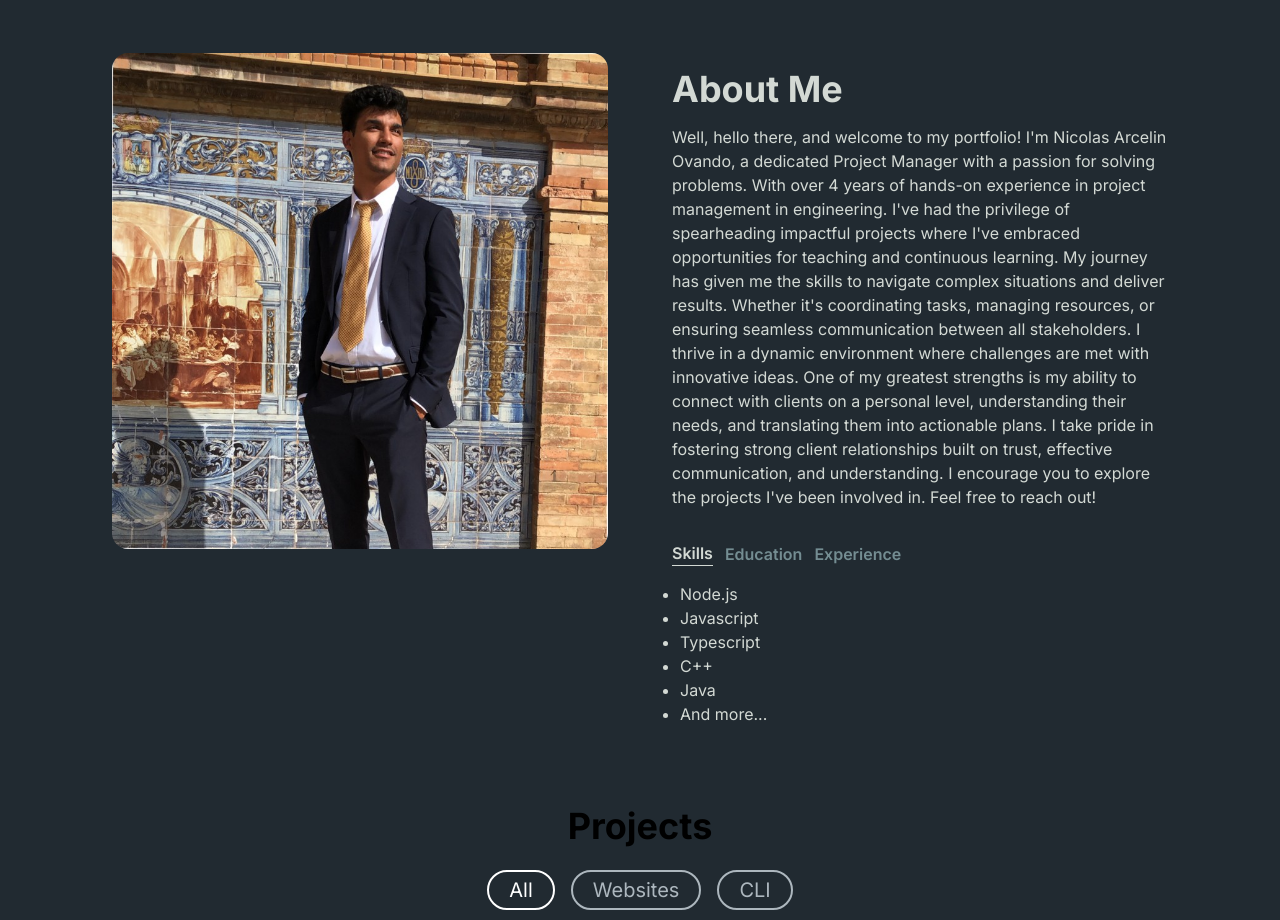
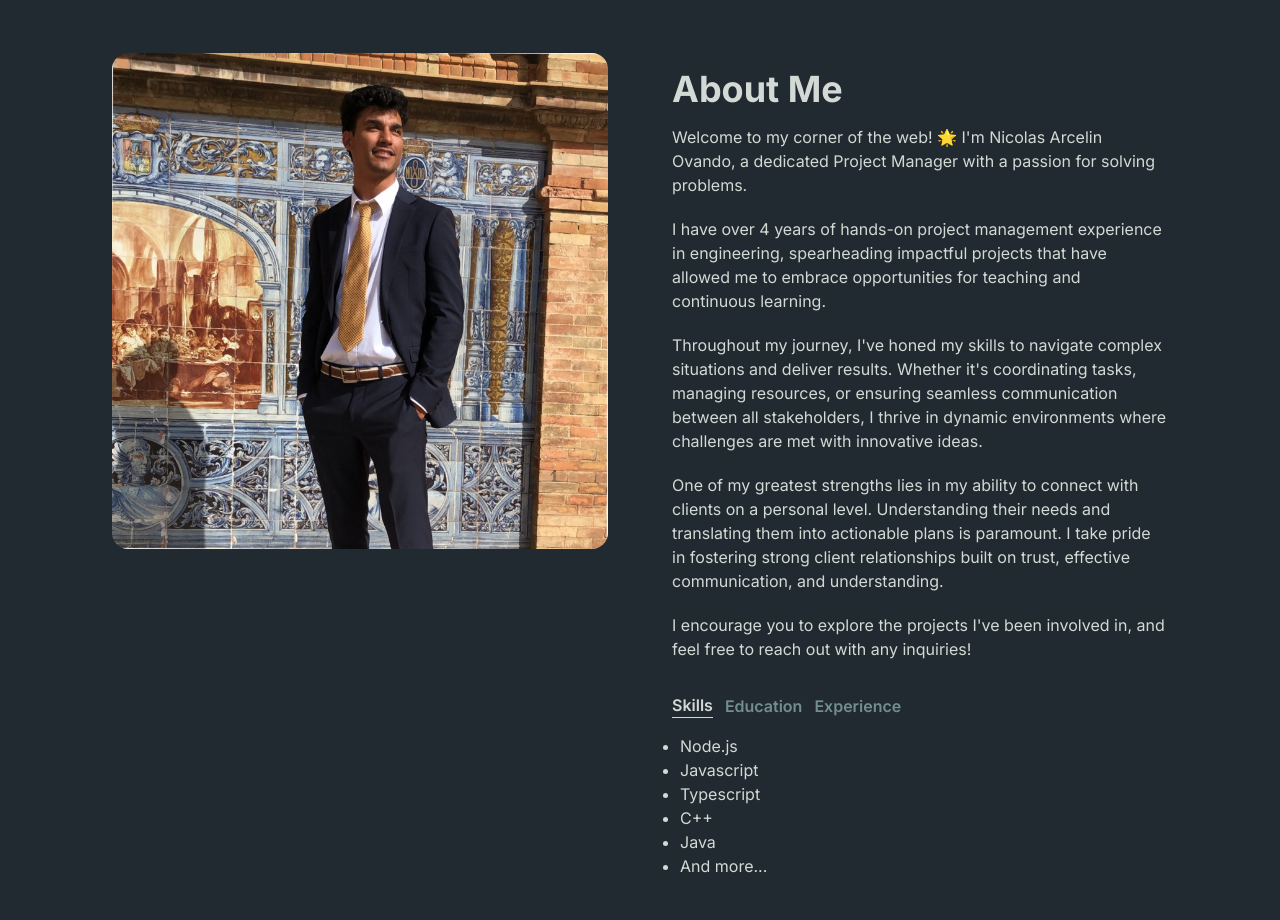
Before and after one commit to narcelin/narcelin-portfolio, a Next.js app: page / in a window 1280 px wide. Shown: the part 860-1780 px from the top of the page. Built offline with nearby package versions, Linux system fonts and the light colour scheme.

Commit message:
Quick text style change, NEED REWORD

```diff
--- a/src/app/components/AboutMeSeciton.tsx
+++ b/src/app/components/AboutMeSeciton.tsx
@@ -24,9 +24,9 @@ const TAB_DATA = [
     id: "education",
     content: (
       <ul className="min-h-40  list-disc pl-2 text-pText">
+        <li>{`Computer Science (FAU - In-Progress)`}</li>
         <li>{`Civil Engineering (FGCU - 2022)`}</li>
         <li>{`Environmental Engineering (FGCU - 2022)`}</li>
-        <li>{`Computer Science (FAU - In-Progress)`}</li>
       </ul>
     ),
   },
@@ -35,10 +35,10 @@ const TAB_DATA = [
     id: "experience",
     content: (
       <ul className="min-h-40  list-disc pl-2 text-pText">
+        <li>{`Project Manager & Production Manager (Classic Brass Works)`}</li>
+        <li>{`Assisten Project Manager (ECS)`}</li>
+        <li>{`Field Engineer (Manhattan Construction)`}</li>
         <li>{`Civil Engineer Intern (Kimley Horn)`}</li>
-        <li>{`Field Engineer (Manhattan Construction)`}</li>
-        <li>{`Assisten Project Manager (ECS)`}</li>
-        <li>{`Project Manager & Production Manager (Classic Brass Works)`}</li>
       </ul>
     ),
   },
@@ -66,9 +66,23 @@ export default function AboutMeSection() {
         />
         <div>
           <h2 className="sm:text-4xl font-bold my-4 text-heading">About Me</h2>
-          <p className="text-pText md:text-md">
-            {`Well, hello there, and welcome to my portfolio! I'm Nicolas Arcelin Ovando, a dedicated Project Manager with a passion for solving problems. With over 4 years of hands-on experience in project management in engineering. I've had the privilege of spearheading impactful projects where I've embraced opportunities for teaching and continuous learning. My journey has given me the skills to navigate complex situations and deliver results. Whether it's coordinating tasks, managing resources, or ensuring seamless communication between all stakeholders. I thrive in a dynamic environment where challenges are met with innovative ideas. One of my greatest strengths is my ability to connect with clients on a personal level, understanding their needs, and translating them into actionable plans. I take pride in fostering strong client relationships built on trust, effective communication, and understanding. I encourage you to explore the projects I've been involved in. Feel free to reach out!`}
-          </p>
+          <div className="text-pText md:text-md">
+            <p className="mb-5">
+              {`Welcome to my corner of the web! 🌟 I'm Nicolas Arcelin Ovando, a dedicated Project Manager with a passion for solving problems.`}
+            </p>
+            <p className="mb-5">
+              {`I have over 4 years of hands-on project management experience in engineering, spearheading impactful projects that have allowed me to embrace opportunities for teaching and continuous learning.`}
+            </p>
+            <p className="mb-5">
+              {`Throughout my journey, I've honed my skills to navigate complex situations and deliver results. Whether it's coordinating tasks, managing resources, or ensuring seamless communication between all stakeholders, I thrive in dynamic environments where challenges are met with innovative ideas.`}
+            </p>
+            <p className="mb-5">
+              {`One of my greatest strengths lies in my ability to connect with clients on a personal level. Understanding their needs and translating them into actionable plans is paramount. I take pride in fostering strong client relationships built on trust, effective communication, and understanding.`}
+            </p>
+            <p className="mb-5">
+              {`I encourage you to explore the projects I've been involved in, and feel free to reach out with any inquiries!`}
+            </p>
+          </div>
           <div className="flex flex-row mt-8">
             <button onClick={() => handleTabChange("skills")}>
               <TabButton
```
